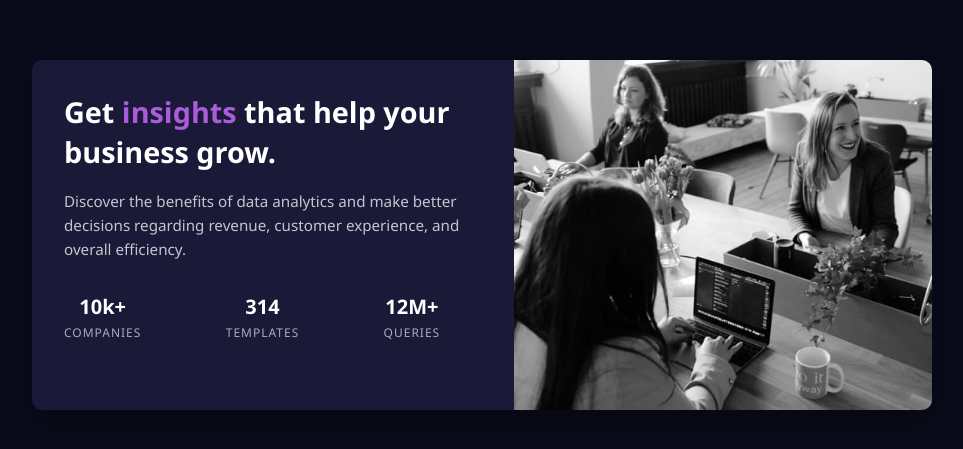
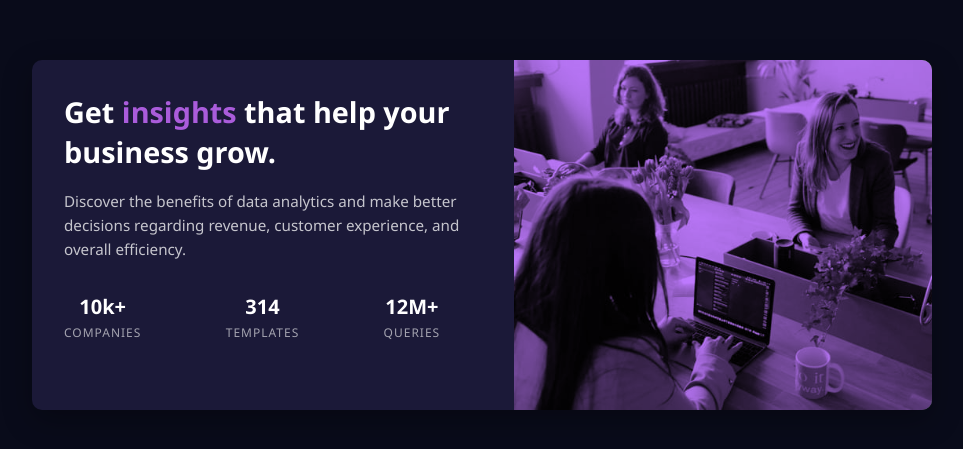
Before and after one commit to JoePsalms/ACC-SEM2_2025, a plain HTML site: page index.html in a window 1280 px wide. Shown: the part 165-614 px from the top of the page, without its empty margins (158-1121 px from the left). Drawn offline with Linux system fonts and the light colour scheme; a web font is replaced by a local one.

Commit message:
update to CSS code

```diff
--- a/style.css
+++ b/style.css
@@ -68,7 +68,7 @@ span {
 
 .stats small {
   font-size: 0.75rem;
-  color: #a0aec0;
+  color:hsla(0, 0%, 100%, 0.6);
   text-transform: uppercase;
   letter-spacing: 1px;
 }
@@ -84,3 +84,17 @@ span {
   object-fit: cover;
   filter: hue-rotate(270deg) saturate(1.5);
 }
+
+.image-section {
+  position: relative;
+}
+
+.image-section::after {
+  content: '';
+  position: absolute;
+  top: 0; left: 0;
+  width: 100%; height: 100%;
+  background-color: rgba(138, 15, 253, 0.555); /* purple with transparency */
+  mix-blend-mode: multiply;
+  pointer-events: none;
+}
```
